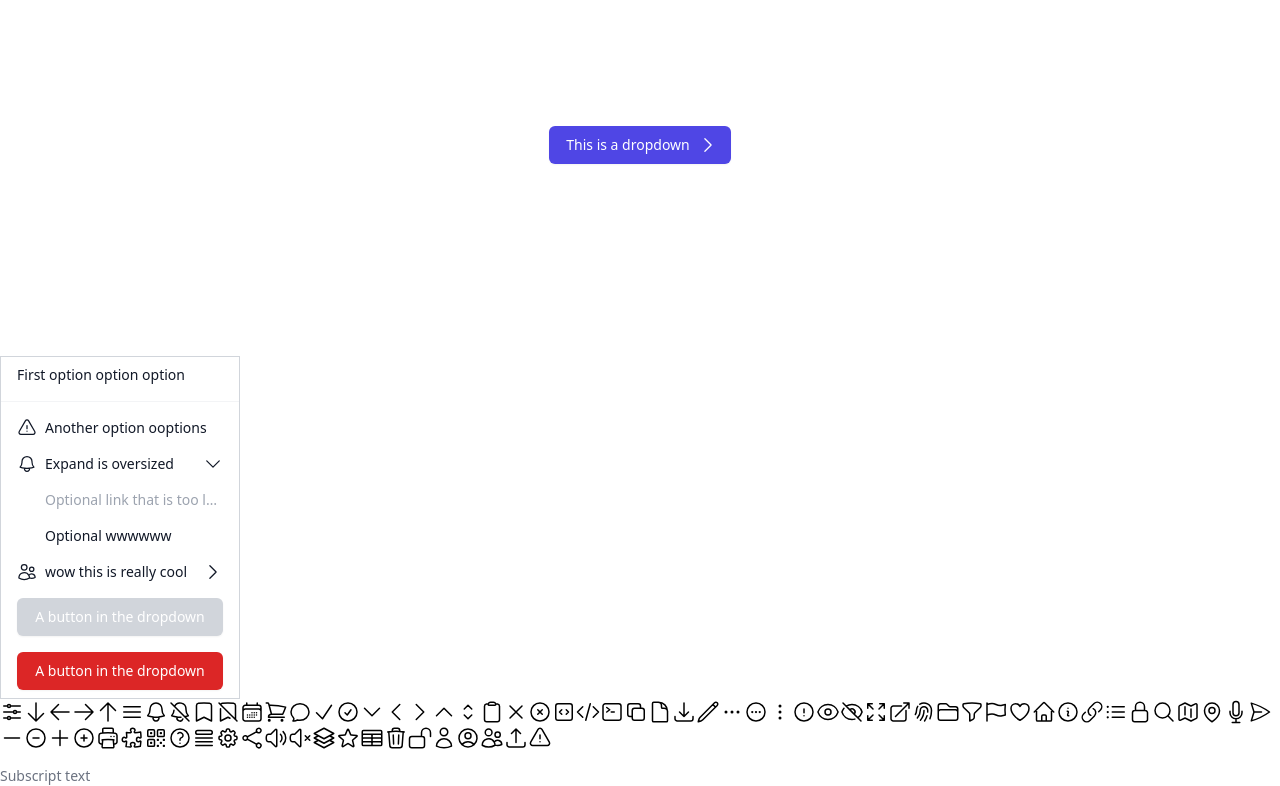
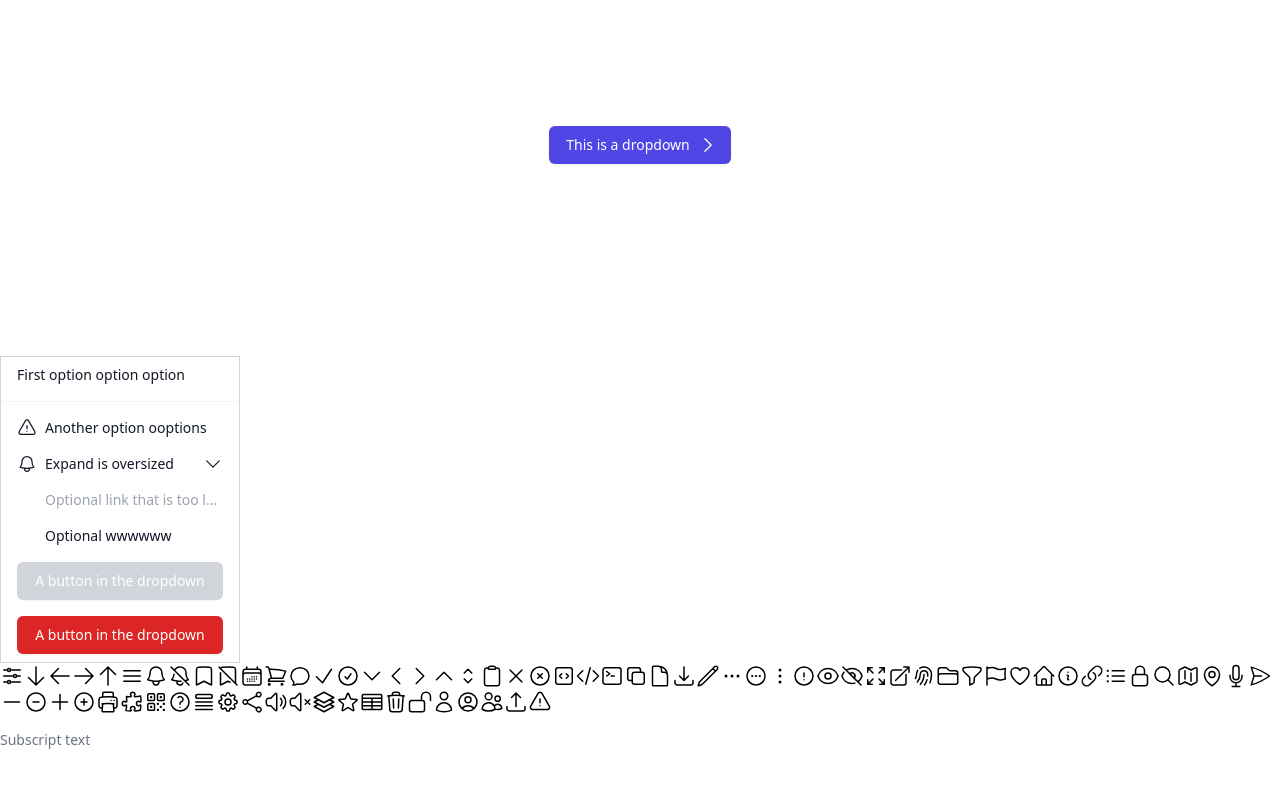
Before and after one commit to matthiebl/mtwui, a React (Vite) app: page / in a window 1280 px wide. Shown: the part 1594-2380 px from the top of the page. After the commit the page ends 2344 px from the top, so only its background shows below. Built offline with nearby package versions, Linux system fonts and the light colour scheme; a web font is replaced by a local one.

Commit message:
Remove dropdown for now

```diff
--- a/src/components/MenuItems.tsx
+++ b/src/components/MenuItems.tsx
@@ -5,7 +5,7 @@ import { Button, ButtonColor, ButtonDetail, ButtonVariant } from './Button'
 import { Icon } from './Icon'
 import { LinkDetail } from './Link'
 
-export type MenuItem = MenuItemDivider | MenuItemLink | MenuItemButton | MenuItemExpandable | MenuItemDropdown
+export type MenuItem = MenuItemDivider | MenuItemLink | MenuItemButton | MenuItemExpandable /*| MenuItemDropdown*/
 
 export interface MenuItemsProps {
     // Properties
@@ -27,8 +27,8 @@ export const MenuItems: React.FC<MenuItemsProps> = ({ items }) => {
                         return <ButtonItem key={key} {...item} />
                     case 'expandable':
                         return <ExpandableItem key={key} {...item} />
-                    case 'dropdown':
-                        return <DropdownItem key={key} {...item} />
+                    // case 'dropdown':
+                    //     return <DropdownItem key={key} {...item} />
                 }
             })}
         </div>
```
